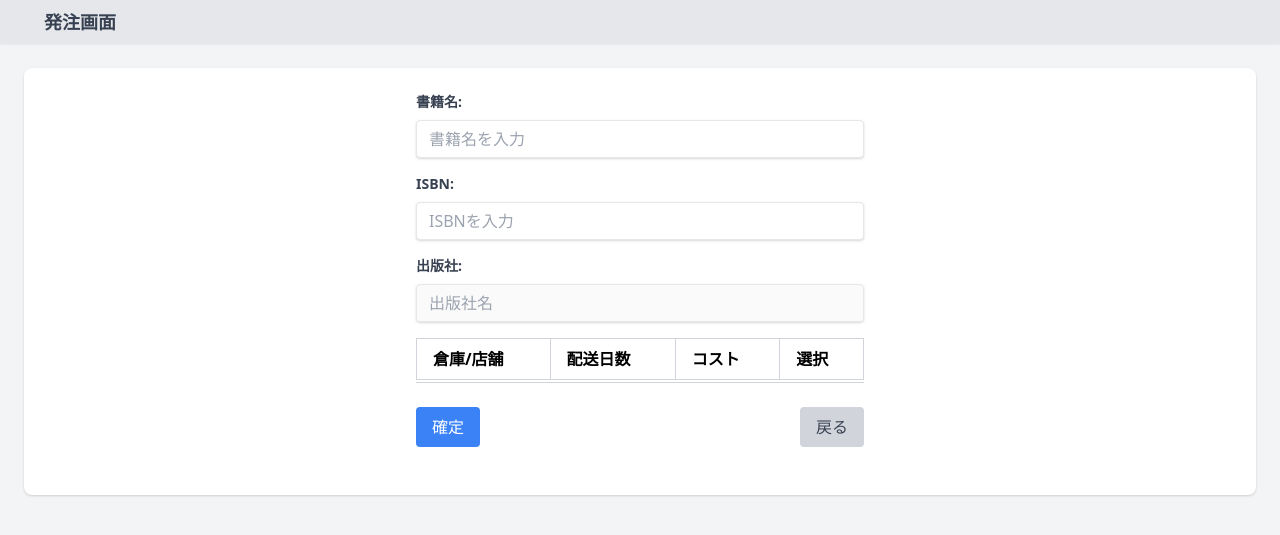
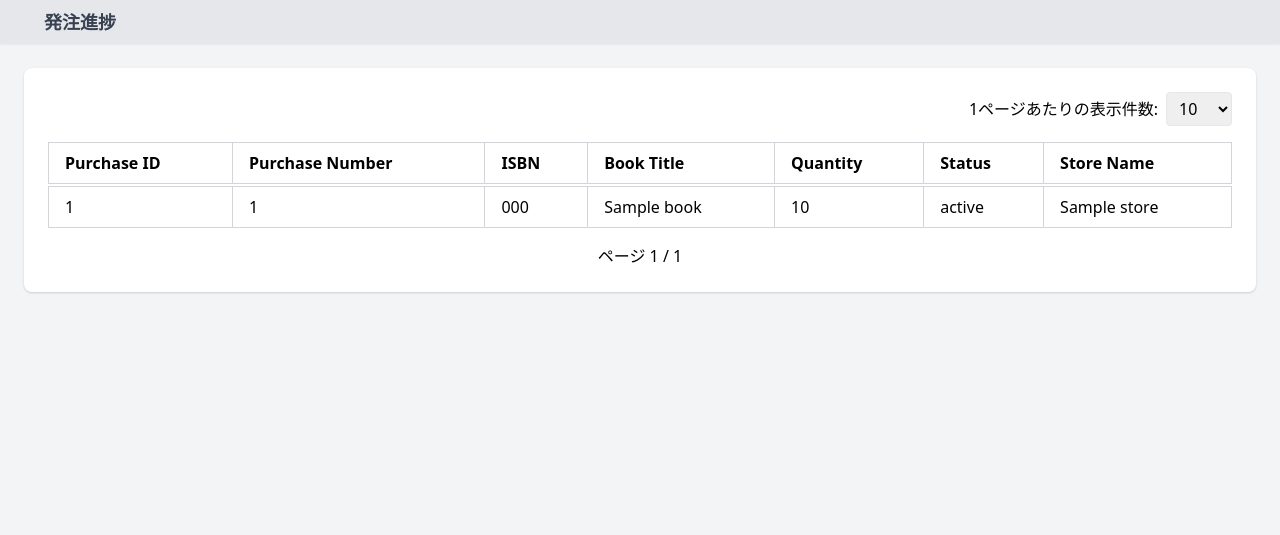
Before and after one commit to aska666/bookstore_app, a Flask app: template app/templates/order_form.html in a window 1280 px wide. Shown: the part 64-599 px from the top of the page. Run offline with Flask 3, Linux system fonts and the light colour scheme; the template is opened without the code that fills it: most values are stand-ins (such as "Sample title", 1, 10 or a date in 2020); lists and menus that the app fills with data are empty; some libraries are stand-ins or nearby versions.

Commit message:
Update order_form.html

```diff
--- a/app/templates/order_form.html
+++ b/app/templates/order_form.html
@@ -1,49 +1,63 @@
 {% extends 'base.html' %}
 
 {% block page_title %}
-    発注画面
+    発注進捗
 {% endblock %}
 
 {% block content %}
 <div class="flex justify-center items-center">
     <div class="bg-white w-full rounded-lg shadow p-6 mb-6">
-        <div class="container mx-auto">
-            <div class="flex justify-center mb-6">
-                <div class="w-full max-w-md">
-                    <form method="post">
-                        <div class="mb-4">
-                            <label for="book-name" class="block text-gray-700 text-sm font-bold mb-2">書籍名:</label>
-                            <input type="text" id="book-name" name="book_name" class="shadow appearance-none border rounded w-full py-2 px-3 text-gray-700 leading-tight focus:outline-none focus:shadow-outline" placeholder="書籍名を入力" autocomplete="off">
-                            <ul id="book-list" class="book-list mt-2 absolute w-full px-3 bg-white shadow-md border border-gray-300 hidden z-10"></ul>
-                        </div>
-                        <div class="mb-4">
-                            <label for="isbn" class="block text-gray-700 text-sm font-bold mb-2">ISBN:</label>
-                            <input type="text" id="isbn" name="isbn" class="shadow appearance-none border rounded w-full py-2 px-3 text-gray-700 leading-tight focus:outline-none focus:shadow-outline" placeholder="ISBNを入力" autocomplete="off">
-                        </div>
-                        <div class="mb-4">
-                            <label for="publisher" class="block text-gray-700 text-sm font-bold mb-2">出版社:</label>
-                            <input type="text" id="publisher" name="publisher" class="shadow appearance-none border rounded w-full py-2 px-3 text-gray-700 leading-tight focus:outline-none focus:shadow-outline" placeholder="出版社名" disabled>
+        <div class="flex justify-end mb-4">
+            <form method="get" class="flex items-center">
+                <label for="per_page" class="mr-2">1ページあたりの表示件数:</label>
+                <select name="per_page" id="per_page" onchange="this.form.submit()" class="border px-2 py-1 rounded">
+                    <option value="10" {% if per_page == 10 %}selected{% endif %}>10</option>
+                    <option value="50" {% if per_page == 50 %}selected{% endif %}>50</option>
+                    <option value="100" {% if per_page == 100 %}selected{% endif %}>100</option>
+                </select>
+            </form>
         </div>
 
         <table class="min-w-full table-auto border-collapse border border-gray-300 mb-4">
             <thead>
                 <tr class="border-b-4 border-double border-gray-300">
-                                    <th class="px-4 py-2 text-left border border-gray-300">倉庫/店舗</th>
-                                    <th class="px-4 py-2 text-left border border-gray-300">配送日数</th>
-                                    <th class="px-4 py-2 text-left border border-gray-300">コスト</th> <!-- 新しくコストの列を追加 -->
-                                    <th class="px-4 py-2 text-left border border-gray-300">選択</th>
+                    <th class="px-4 py-2 text-left border border-gray-300">Purchase ID</th>
+                    <th class="px-4 py-2 text-left border border-gray-300">Purchase Number</th>
+                    <th class="px-4 py-2 text-left border border-gray-300">ISBN</th>
+                    <th class="px-4 py-2 text-left border border-gray-300">Book Title</th>
+                    <th class="px-4 py-2 text-left border border-gray-300">Quantity</th>
+                    <th class="px-4 py-2 text-left border border-gray-300">Status</th>
+                    <th class="px-4 py-2 text-left border border-gray-300">Store Name</th>
                 </tr>
             </thead>
-                            <tbody id="warehouse-days">
+            <tbody>
+                {% for detail, purchase, store, book in details %}
+                    <tr>
+                        <td class="px-4 py-2 border border-gray-300">{{ detail.purchase_id }}</td>
+                        <td class="px-4 py-2 border border-gray-300">{{ detail.purchase_number }}</td>
+                        <td class="px-4 py-2 border border-gray-300">{{ detail.isbn }}</td>
+                        <td class="px-4 py-2 border border-gray-300">{{ book.title }}</td>
+                        <td class="px-4 py-2 border border-gray-300">{{ detail.quantity }}</td>
+                        <td class="px-4 py-2 border border-gray-300">{{ detail.status }}</td>
+                        <td class="px-4 py-2 border border-gray-300">{{ store.store_name }}</td>
+                    </tr>
+                {% endfor %}
             </tbody>
         </table>
 
-                        <div class="flex justify-between items-center mt-6">
-                            <button type="submit" class="px-4 py-2 bg-blue-500 text-white rounded hover:bg-blue-600">確定</button>
-                            <button type="button" class="px-4 py-2 bg-gray-300 text-gray-700 rounded hover:bg-gray-400" onclick="location.href=quot;{{ url_for('main.home') }}quot;;">戻る</button>
+        <div class="flex justify-between items-center">
+            <div>
+                {% if pagination.has_prev %}
+                    <a href="{{ url_for('main.order_progress', page=pagination.prev_num, per_page=per_page) }}" class="px-4 py-2 bg-gray-300 text-gray-700 rounded hover:bg-gray-400">前へ</a>
+                {% endif %}
             </div>
-                    </form>
+            <div>
+                <span>ページ {{ pagination.page }} / {{ pagination.pages }}</span>
             </div>
+            <div>
+                {% if pagination.has_next %}
+                    <a href="{{ url_for('main.order_progress', page=pagination.next_num, per_page=per_page) }}" class="px-4 py-2 bg-gray-300 text-gray-700 rounded hover:bg-gray-400">次へ</a>
+                {% endif %}
             </div>
         </div>
     </div>
```
Lines whose indentation alone changed are shown as unchanged.
